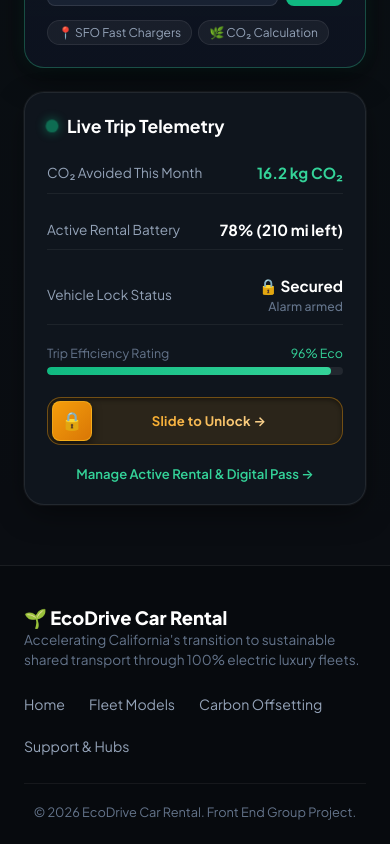
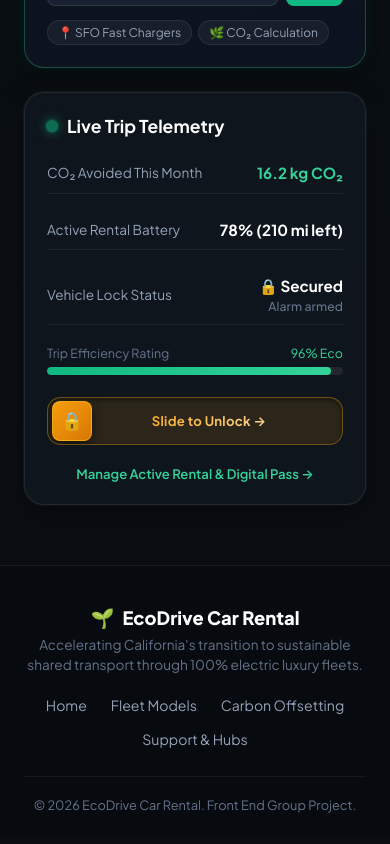
Before and after one commit to slowmotionsoundz/ecodrive-car-rental, a React (Vite) app: page / in a window 390 px wide. Shown: the part 6748-7592 px from the top of the page. Built offline with nearby package versions, Linux system fonts and the light colour scheme.

Commit message:
Center footer branding and navigation on mobile and tablet screens, align brand icon

```diff
--- a/src/App.css
+++ b/src/App.css
@@ -1126,11 +1126,28 @@
   border-bottom: 1px solid rgba(255, 255, 255, 0.06);
 }
 
+.footer-left {
+  display: flex;
+  flex-direction: column;
+  align-items: flex-start;
+}
+
 .footer-brand {
+  display: inline-flex;
+  align-items: center;
+  gap: 8px;
   font-size: 1.15rem;
   font-weight: 800;
   color: #ffffff;
   margin-bottom: 6px;
+  text-decoration: none;
+}
+
+.footer-brand-icon {
+  font-size: 1.2rem;
+  line-height: 1;
+  display: inline-flex;
+  align-items: center;
 }
 
 .footer-desc {
@@ -1162,6 +1179,31 @@
   text-align: center;
   font-size: 0.8rem;
   color: var(--text-dim);
+}
+
+/* Tablet & Mobile: Centered footer alignment */
+@media (max-width: 868px) {
+  .footer-container {
+    flex-direction: column;
+    align-items: center;
+    text-align: center;
+    gap: 20px;
+  }
+
+  .footer-left {
+    align-items: center;
+    text-align: center;
+  }
+
+  .footer-desc {
+    text-align: center;
+    max-width: 460px;
+  }
+
+  .footer-nav {
+    justify-content: center;
+    gap: 16px 24px;
+  }
 }
 
 /* Responsiveness */
--- a/src/components/Footer.jsx
+++ b/src/components/Footer.jsx
@@ -6,7 +6,10 @@ export default function Footer() {
     <footer className="footer">
       <div className="footer-container">
         <div className="footer-left">
-          <Link to="/" className="footer-brand">🌱 EcoDrive Car Rental</Link>
+          <Link to="/" className="footer-brand">
+            <span className="footer-brand-icon">🌱</span>
+            <span>EcoDrive Car Rental</span>
+          </Link>
           <p className="footer-desc">
             Accelerating California's transition to sustainable shared transport through 100% electric luxury fleets.
           </p>
```
